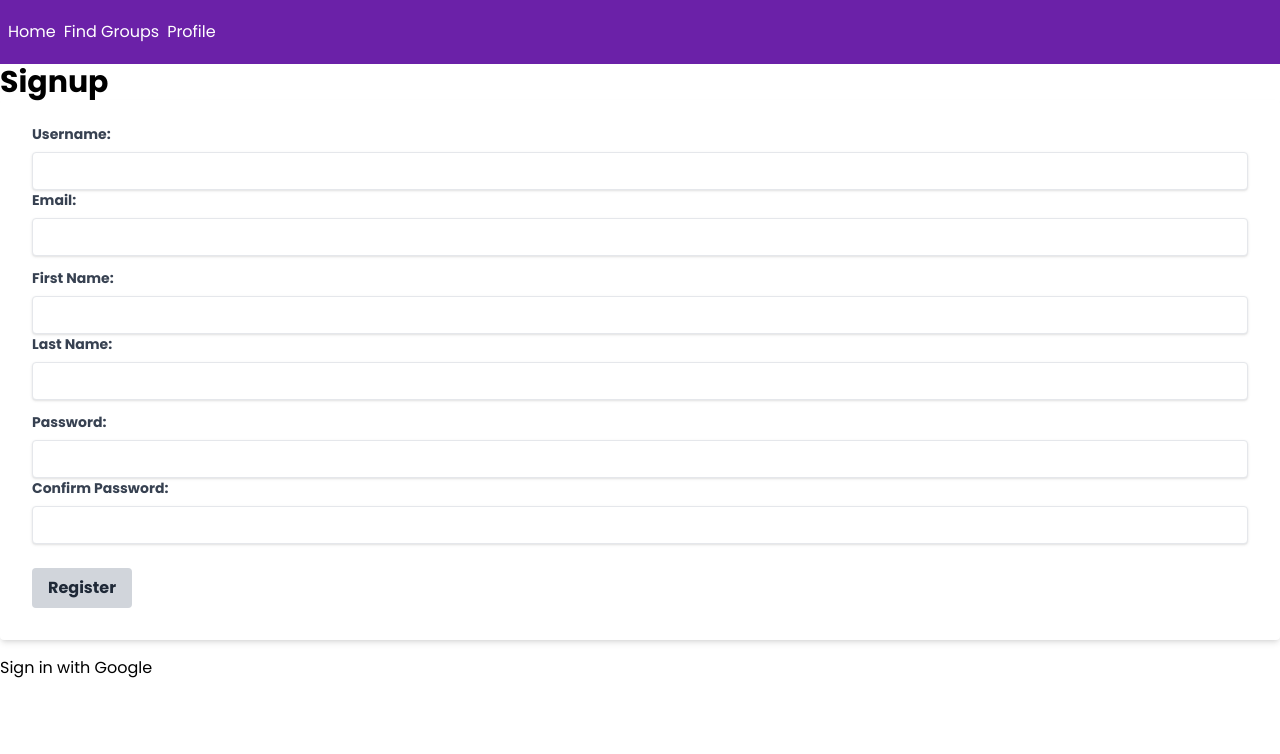
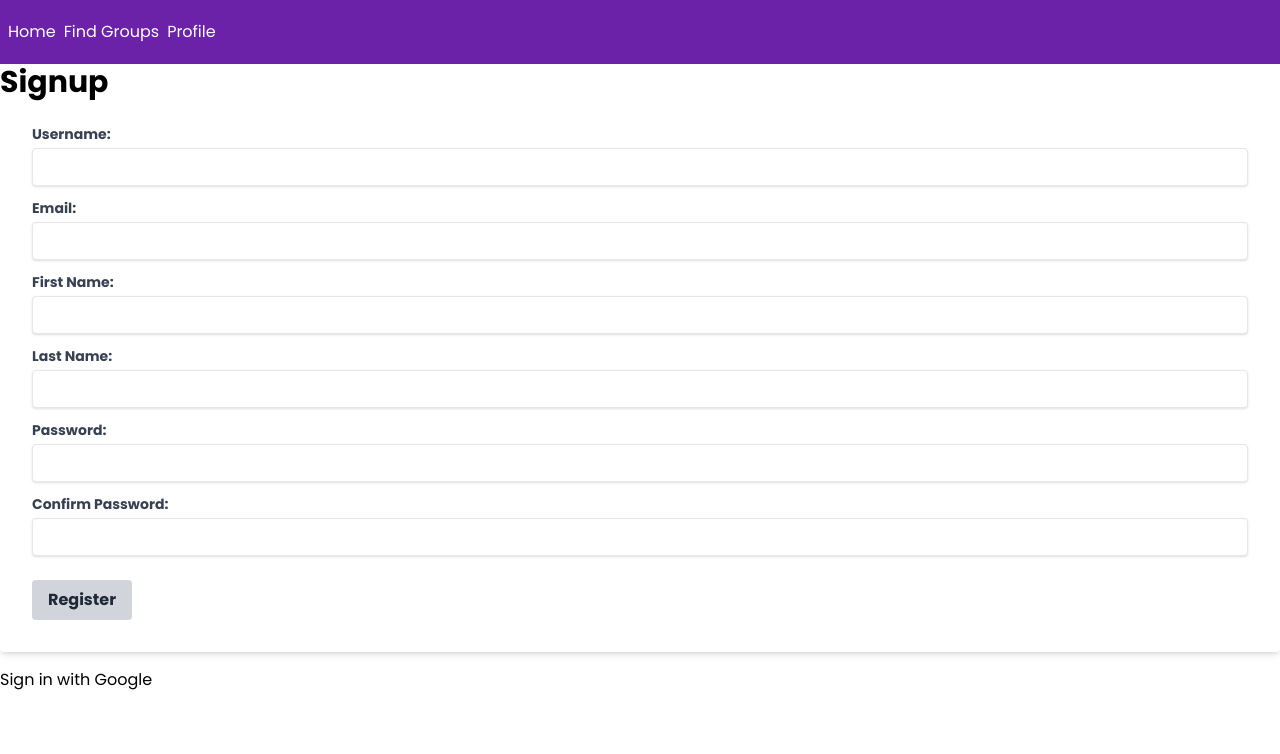
Before and after one commit to DootDaMoop/Reach, a Flask app: page /registration in a window 1280 px wide. Shown: the top 754 px of the page. Run offline with Flask 3, Linux system fonts and the light colour scheme; parts of the project's set-up code (start-up, migrations or seed data) failed here and were passed over; some libraries are stand-ins or nearby versions.

Commit message:
Adding more styling to form pages

```diff
--- a/templates/index.html
+++ b/templates/index.html
@@ -10,15 +10,15 @@
     <form action="/login_manual" method="post" class="bg-white shadow-md rounded px-8 pt-6 pb-8 mb-4">
         <div>
             <label for="username" class="block text-gray-700 text-sm font-bold mb-2">Username:</label>
-            <input type="username" id="username" name="username" required>
+            <input class="shadow appearance-none border rounded w-full py-2 px-3 text-gray-700 leading-tight focus:outline-none focus:shadow-outline mb-5" type="username" id="username" name="username" required>
         </div>
         <div>
             <label for="email" class="block text-gray-700 text-sm font-bold mb-2">Email:</label>
-            <input type="email" id="email" name="email" required>
+            <input class="shadow appearance-none border rounded w-full py-2 px-3 text-gray-700 leading-tight focus:outline-none focus:shadow-outline mb-5" type="email" id="email" name="email" required>
         </div>
         <div>
             <label for="password" class="block text-gray-700 text-sm font-bold mb-2">Password:</label>
-            <input type="password" id="password" name="password" required>
+            <input class="shadow appearance-none border rounded w-full py-2 px-3 text-gray-700 leading-tight focus:outline-none focus:shadow-outline mb-5" type="password" id="password" name="password" required>
         </div>
         <button type="submit" class="bg-blue-500 hover:bg-blue-700 text-white font-bold py-2 px-4 rounded focus:outline-none focus:shadow-outline">Login</button>
     </form>
--- a/templates/registration.html
+++ b/templates/registration.html
@@ -6,27 +6,27 @@
 <h2 class="text-3xl font-bold">Signup</h2>
 <form action="/register" method="post" class="bg-white shadow-md rounded px-8 pt-6 pb-8 mb-4">
     <div>
-      <label for="username" class="block text-gray-700 text-sm font-bold mb-2">Username:</label>
-      <input type="username" id="username" name="username" class="shadow appearance-none border rounded w-full py-2 px-3 text-gray-700 leading-tight focus:outline-none focus:shadow-outline">
+      <label for="username" class="block text-gray-700 text-sm font-bold mb-1">Username:</label>
+      <input type="username" id="username" name="username" class="shadow appearance-none border rounded w-full py-2 px-3 text-gray-700 leading-tight focus:outline-none focus:shadow-outline mb-3">
     </div>
     <div>
-      <label for="email" class="block text-gray-700 text-sm font-bold mb-2">Email:</label>
+      <label for="email" class="block text-gray-700 text-sm font-bold mb-1">Email:</label>
       <input type="email" id="email" name="email" class="shadow appearance-none border rounded w-full py-2 px-3 text-gray-700 leading-tight focus:outline-none focus:shadow-outline mb-3">
     </div>
     <div>
-        <label for="first_name" class="block text-gray-700 text-sm font-bold mb-2">First Name:</label>
-        <input type="first_name" id="first_name" name="first_name" class="shadow appearance-none border rounded w-full py-2 px-3 text-gray-700 leading-tight focus:outline-none focus:shadow-outline">
+        <label for="first_name" class="block text-gray-700 text-sm font-bold mb-1">First Name:</label>
+        <input type="first_name" id="first_name" name="first_name" class="shadow appearance-none border rounded w-full py-2 px-3 text-gray-700 leading-tight focus:outline-none focus:shadow-outline mb-3">
     </div>
     <div>
-        <label for="last_name" class="block text-gray-700 text-sm font-bold mb-2">Last Name:</label>
+        <label for="last_name" class="block text-gray-700 text-sm font-bold mb-1">Last Name:</label>
         <input type="last_name" id="last_name" name="last_name" class="shadow appearance-none border rounded w-full py-2 px-3 text-gray-700 leading-tight focus:outline-none focus:shadow-outline mb-3">
     </div>
     <div>
-      <label for="password" class="block text-gray-700 text-sm font-bold mb-2">Password:</label>
-      <input type="password" id="password" name="password" class="shadow appearance-none border rounded w-full py-2 px-3 text-gray-700 leading-tight focus:outline-none focus:shadow-outline">
+      <label for="password" class="block text-gray-700 text-sm font-bold mb-1">Password:</label>
+      <input type="password" id="password" name="password" class="shadow appearance-none border rounded w-full py-2 px-3 text-gray-700 leading-tight focus:outline-none focus:shadow-outline mb-3">
     </div>
     <div>
-      <label for="confirm_password" class="block text-gray-700 text-sm font-bold mb-2">Confirm Password:</label>
+      <label for="confirm_password" class="block text-gray-700 text-sm font-bold mb-1">Confirm Password:</label>
       <input type="password" id="confirm_password" name="confirm_password" class="shadow appearance-none border rounded w-full py-2 px-3 text-gray-700 leading-tight focus:outline-none focus:shadow-outline mb-3">
     </div>
     <div>
```
Also changed, not shown: templates/edit_profile.html (+10 -10 lines).
